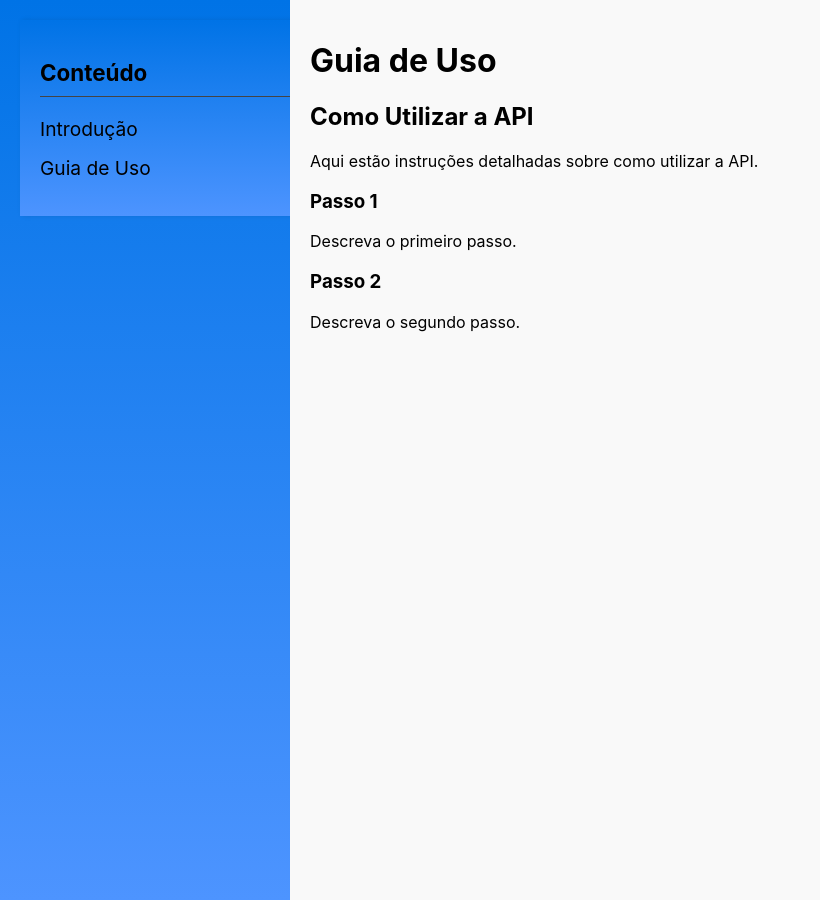
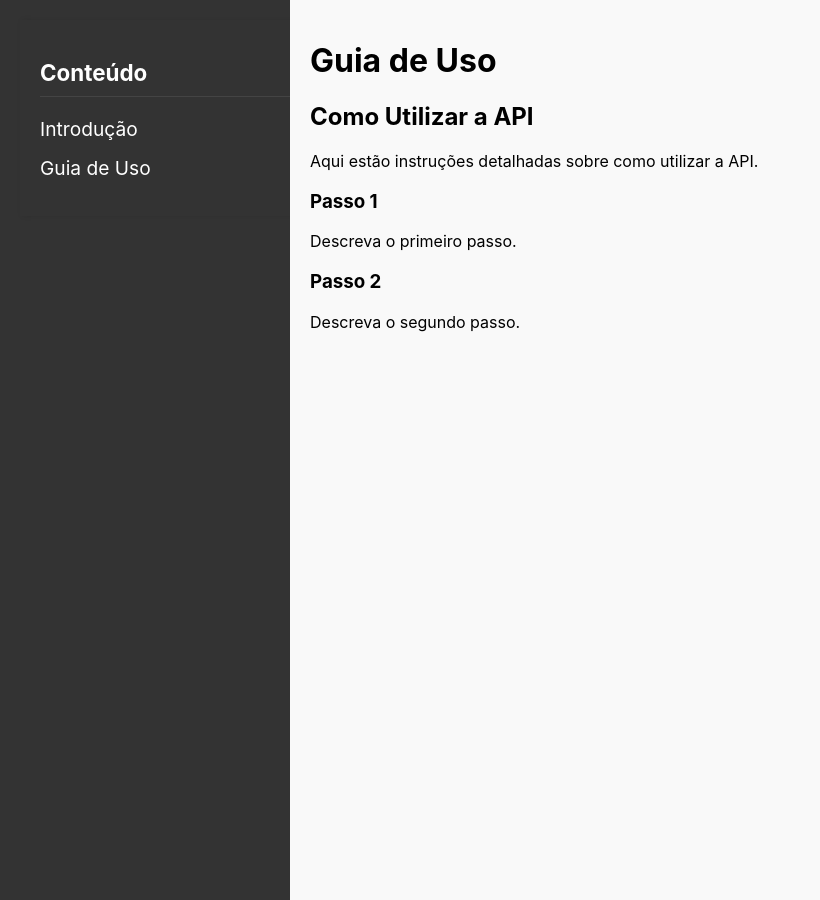
Before and after one commit to AlessandroF-dev/api-documentation, a Jekyll site: the page built from usage.md, in a window 1280 px wide. Shown: the whole page, without its empty margins (0-820 px from the left). Built offline with Jekyll 4.4.1, drawn with Linux system fonts in a browser that asks for light colours.

Commit message:
Update style.css

```diff
--- a/assets/css/style.css
+++ b/assets/css/style.css
@@ -13,8 +13,8 @@ body {
 
 .sidebar {
   width: 250px;
-  background: linear-gradient(to bottom, #0073e6, #4d94ff); /* Gradiente azul mais suave */
-  color: #000; /* Texto preto */
+  background-color: #333;
+  color: #fff;
   padding: 20px;
   box-shadow: 2px 0 5px rgba(0,0,0,0.1);
 }
@@ -36,7 +36,7 @@ body {
 }
 
 .sidebar .sidebar-content ul li a {
-  color: #000; /* Texto preto */
+  color: #fff;
   text-decoration: none;
   font-size: 1.2em;
 }
```
